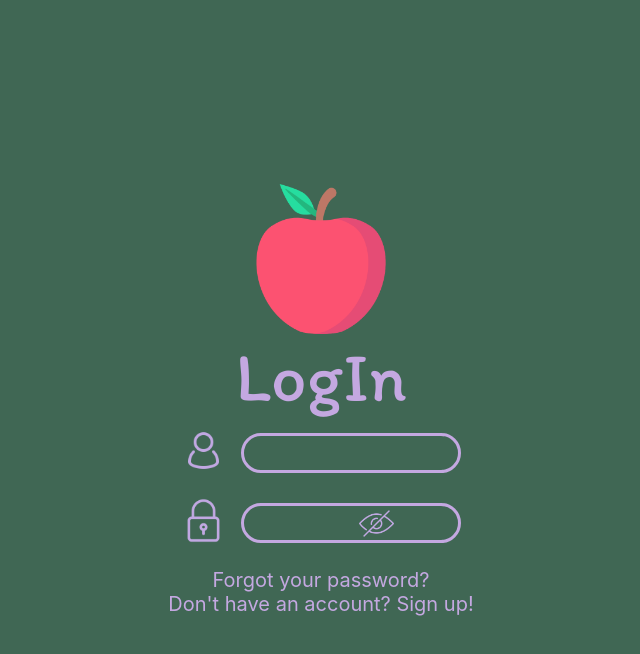
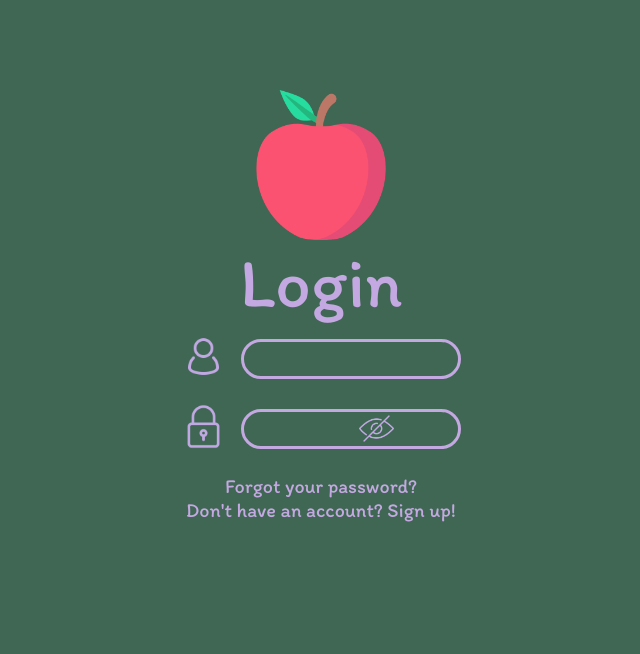
Before and after one commit to nullbeep/SocialOrganizer, a React (Create React App) app: page / in a window 1280 px wide. Shown: the top 654 px of the page, without its empty margins (319-959 px from the left). Built offline with nearby package versions, Linux system fonts and the light colour scheme.

Commit message:
style and alignment

```diff
--- a/src/LoginPage/index.js
+++ b/src/LoginPage/index.js
@@ -10,7 +10,6 @@ const Container = styled.div`
   height: 100vh;
   display: flex;
   flex-direction: column;
-  justify-content: center;
   /* margin-top: 300px; */
   align-items: center;
 `;
@@ -18,7 +17,7 @@ const Container = styled.div`
 const LogoIcon = styled.img`
   width: 150px; //change
   height: 150px; // change
-  /* margin-top: 3vw; // change */
+  margin-top: 7vw; // change
 `;
 
 const Title = styled.div`
@@ -66,6 +65,7 @@ const EyeIcon = styled.img`
 const Paragraph = styled.div`
   color: #c4a8e1;
   font-size: 20px;
+  font-family: "Itim", cursive;
 `;
 function LoginPage() {
   const [showPassword, setShowPassord] = useState(false);
@@ -76,7 +76,7 @@ function LoginPage() {
   return (
     <Container>
       <LogoIcon src={Apple} />
-      <Title>LogIn</Title>
+      <Title>Login</Title>
       <Wrapper>
         <IDIcon src={ID} />
         <Input></Input>
```
